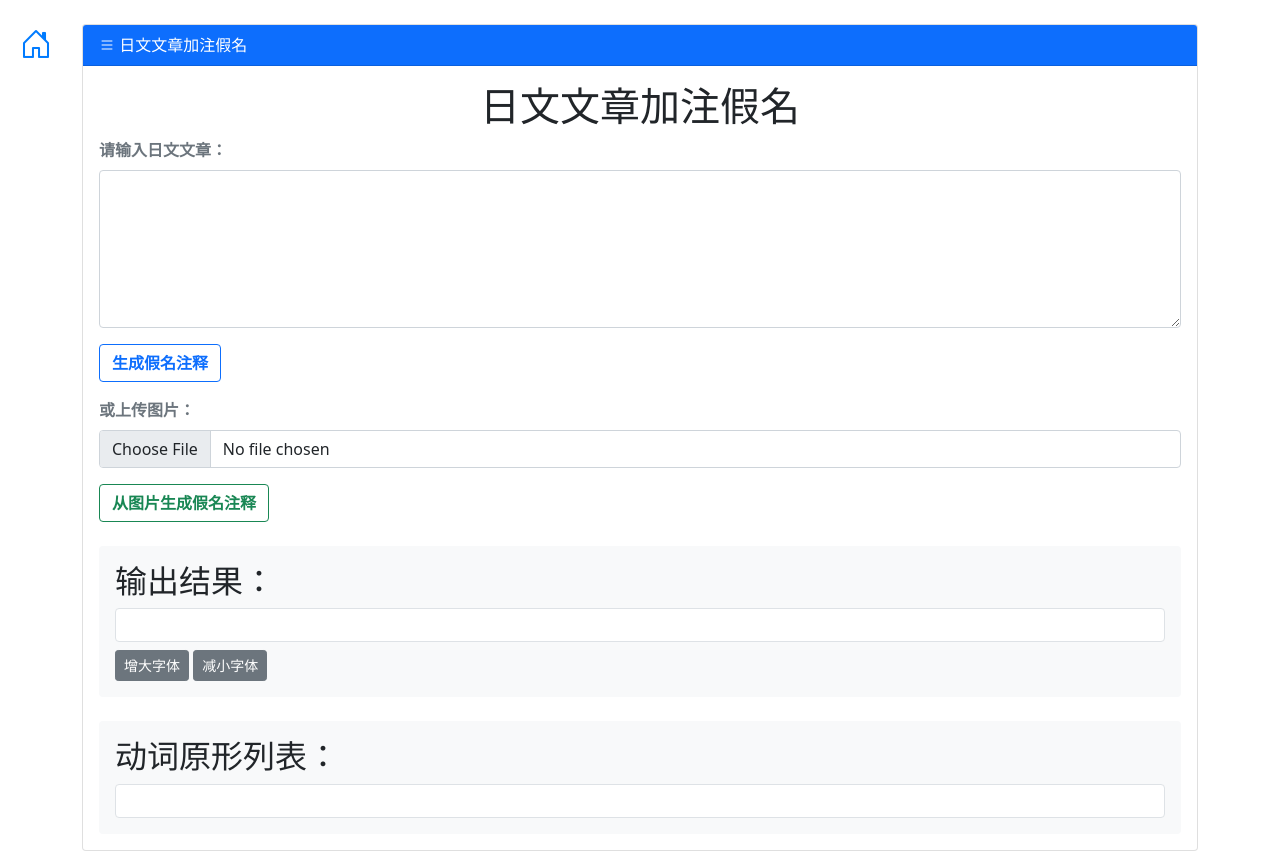
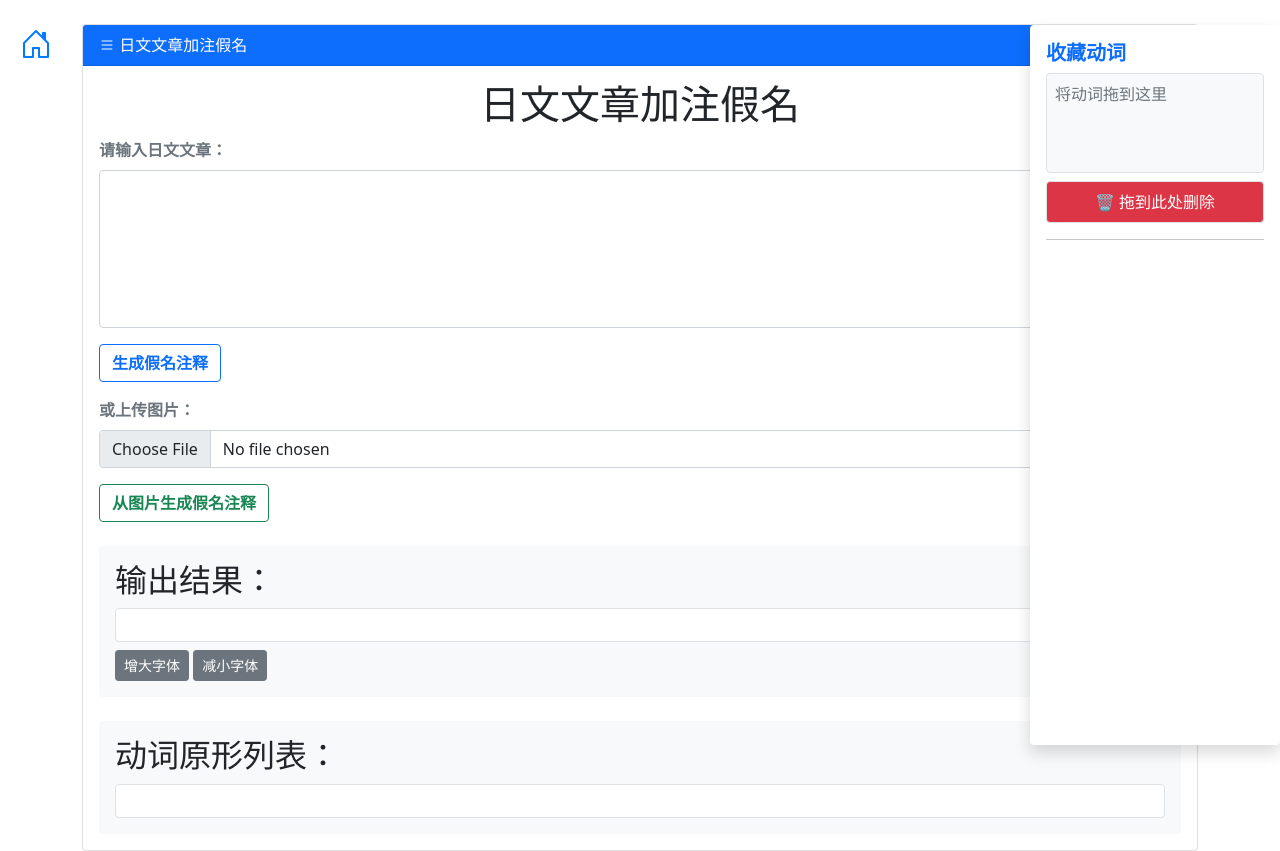
Before and after one commit to huangminroro/japanese-kanji-hira-tool, a Django app: page /jap_kanji/ in a window 1280 px wide. Run offline with Django 5.2, Linux system fonts and the light colour scheme; some libraries are stand-ins or nearby versions.

Commit message:
update jap_kanji.html

```diff
--- a/tool01/templates/jap_kanji.html
+++ b/tool01/templates/jap_kanji.html
@@ -7,21 +7,7 @@
     <link rel="stylesheet" href="{% static 'plug-in/bootstrap.min.css' %}">
 <!--    <link href="{% static 'plug-in/bootstrap-icons.css' %}" rel="stylesheet">-->
     <link href="https://cdn.jsdelivr.net/npm/bootstrap-icons@1.10.5/font/bootstrap-icons.css" rel="stylesheet">
-    <style>
-        /* 自定义返回图标样式 */
-        .home-icon {
-            position: fixed;
-            top: 20px;
-            left: 20px;
-            font-size: 2rem;
-            color: #007bff; /* 蓝色，与页面风格一致 */
-            transition: color 0.2s;
-            z-index: 1000; /* 确保图标在最上层 */
-        }
-        .home-icon:hover {
-            color: #0056b3; /* 鼠标悬停时颜色变深 */
-        }
-    </style>
+
 
 <div class="container mt-4">
     <div class="card">
@@ -65,6 +51,25 @@
                 </div>
             </div>
         </div>
+
+        <div id="verb-collector" class="position-fixed top-1 end-0 p-3 bg-white shadow rounded" style="width: 250px; height: 90vh; overflow-y: auto; z-index: 1050;">
+            <h5 class="text-primary fw-bold">收藏动词</h5>
+
+            <div id="verb-dropzone" class="border p-2 rounded bg-light mb-2" style="min-height: 100px;">
+                <p class="text-muted">将动词拖到这里</p>
+            </div>
+
+            <!-- 垃圾筐图标 -->
+            <div id="trash-can" class="text-center p-2 border rounded bg-danger text-white"
+                 style="cursor: pointer; transition: background 0.3s;">
+                🗑 拖到此处删除
+            </div>
+
+            <hr>
+            <div id="collected-verbs" class="small mt-2">
+                <!-- 已收集动词列表 -->
+            </div>
+        </div>
     </div>
 </div>
 
@@ -86,4 +91,57 @@
     });
 </script>
 
+<script>
+    const dropzone = document.getElementById('verb-dropzone');
+    const collected = document.getElementById('collected-verbs');
+    const trashCan = document.getElementById('trash-can');
+
+    let savedVerbs = JSON.parse(localStorage.getItem('collectedVerbs') || '[]');
+    updateCollected(savedVerbs);
+
+    // 初始化拖拽区域
+    dropzone.addEventListener('dragover', e => e.preventDefault());
+    dropzone.addEventListener('drop', function (e) {
+        e.preventDefault();
+        const text = e.dataTransfer.getData('text/plain');
+        if (text && !savedVerbs.includes(text)) {
+            savedVerbs.push(text);
+            localStorage.setItem('collectedVerbs', JSON.stringify(savedVerbs));
+            updateCollected(savedVerbs);
+        }
+    });
+
+    // 渲染已收集动词
+    function updateCollected(verbs) {
+        collected.innerHTML = verbs.map(v => `
+            <span class="badge bg-success m-1" draggable="true"
+                  ondragstart="event.dataTransfer.setData('text/plain', '${v}')">
+                ${v}
+            </span>
+        `).join('');
+    }
+
+    // 垃圾筐逻辑
+    trashCan.addEventListener('dragover', function (e) {
+        e.preventDefault();
+        this.classList.add('bg-dark');
+    });
+
+    trashCan.addEventListener('dragleave', function () {
+        this.classList.remove('bg-dark');
+    });
+
+    trashCan.addEventListener('drop', function (e) {
+        e.preventDefault();
+        this.classList.remove('bg-dark');
+        const text = e.dataTransfer.getData('text/plain');
+        if (text && savedVerbs.includes(text)) {
+            savedVerbs = savedVerbs.filter(v => v !== text);
+            localStorage.setItem('collectedVerbs', JSON.stringify(savedVerbs));
+            updateCollected(savedVerbs);
+        }
+    });
+</script>
+
+
 {% endblock %}
--- a/tool01/templates/layout.html
+++ b/tool01/templates/layout.html
@@ -11,6 +11,27 @@
     <i class="bi bi-house-door"></i>
 </a>
 
+<style>
+         /* 自定义返回图标样式 */
+        .home-icon {
+            position: fixed;
+            top: 20px;
+            left: 20px;
+            font-size: 2rem;
+            color: #007bff; /* 蓝色，与页面风格一致 */
+            transition: color 0.2s;
+            z-index: 1000; /* 确保图标在最上层 */
+        }
+        .home-icon:hover {
+            color: #0056b3; /* 鼠标悬停时颜色变深 */
+        }
+        /* 只优化标题字体，使用适合中文的字体 */
+        h1, h2, h3 {
+            font-family: 'Noto Serif SC', 'Source Han Serif', 'STSong', 'SimSun', serif; /* 中文标题字体 */
+            font-weight: 700; /* 加粗，增强标题感 */
+        }
+
+</style>
 <div>
     {% block content %}{% endblock %}
 </div>
--- a/tool01/views.py
+++ b/tool01/views.py
@@ -5,6 +5,7 @@ from PIL import Image
 import pytesseract
 from jamdict import Jamdict
 import requests
+import re
 
 # Create your views here.
 
@@ -23,12 +24,16 @@ def home(request):
 
 def add_furigana(text):
     """
-    为日文文章中的汉字加上平假名，并对动词的假名注释加红色。
+    为日文文章中的汉字加上平假名注释，并对动词的假名注释加红色。
     同时提取动词的原形到一个单独的列表。
     保留原文中的回车换行位置。
+    只为包含汉字的词添加假名注释。
     """
     result = []
     verbs = []  # 用于存储动词的原形
+
+    # 正则表达式：匹配包含至少一个汉字的词
+    kanji_pattern = re.compile(r'[\u4e00-\u9fff]')
 
     # 按行拆分文本，逐行处理
     for line in text.splitlines(keepends=True):  # 保留换行符
@@ -39,8 +44,10 @@ def add_furigana(text):
             kana = features[7] if len(features) > 7 else None  # 获取假名
             pos = features[0] if len(features) > 0 else None  # 获取词性
             base_form = features[6] if len(features) > 6 else None  # 获取原形
+            surface = word.surface  # 获取表层形式（原文）
 
-            if kana and kana != word.surface:
+            # 检查词中是否包含汉字，且读音与表层形式不同
+            if kana and kana != surface and kanji_pattern.search(surface):
                 # 将片假名转为平假名
                 hiragana = jaconv.kata2hira(kana)
                 # 如果是动词，使用红色标记，并将原形添加到列表
@@ -48,11 +55,11 @@ def add_furigana(text):
                     if base_form and base_form not in verbs:
                         verbs.append(base_form)
                     line_result.append(
-                        f"<ruby>{word.surface}<rt><span style='color:red'>{hiragana}</span></rt></ruby>")
+                        f"<ruby>{surface}<rt><span style='color:red'>{hiragana}</span></rt></ruby>")
                 else:
-                    line_result.append(f"<ruby>{word.surface}<rt>{hiragana}</rt></ruby>")
+                    line_result.append(f"<ruby>{surface}<rt>{hiragana}</rt></ruby>")
             else:
-                line_result.append(word.surface)
+                line_result.append(surface)
 
         # 将处理后的行内容加到结果中，包括行末换行符
         result.append(''.join(line_result))
```
Also changed, not shown: tool01/templates/jap_audio_rec.html (+0 -14 lines), tool01/templates/jap_yomikata.html (+1 -13 lines).
